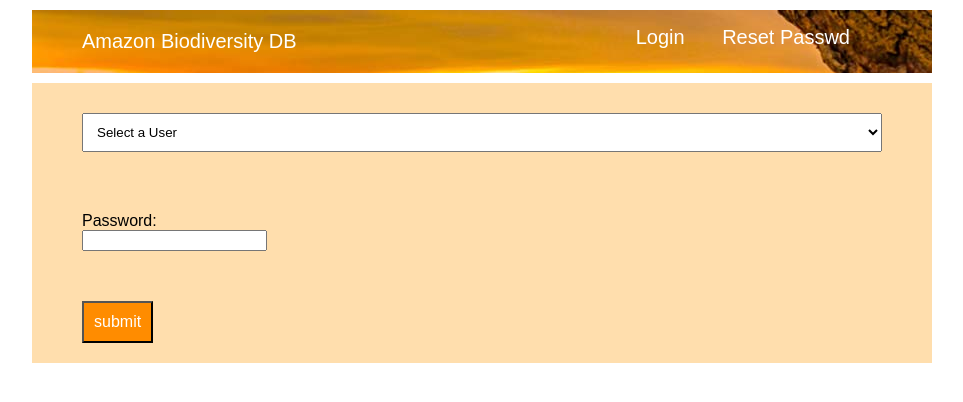
After one commit to ESS-uzh/amazon_wf, a Flask app: page / in a window 1280 px wide. The commit adds this page. Shown: the top 402 px of the page, without its empty margins (158-1121 px from the left). Run offline with Flask 2, Linux system fonts and the light colour scheme; parts of the project's set-up code (start-up, migrations or seed data) failed here and were passed over.

Commit message:
implemented login/logout logic

```diff
--- a/amazon_wf/routes.py
+++ b/amazon_wf/routes.py
@@ -1,7 +1,8 @@
 import json
 
 from flask import request
-from flask import Flask, render_template, flash, redirect, url_for
+from flask import Flask, render_template, flash, redirect, url_for, session
+from werkzeug.security import check_password_hash, generate_password_hash
 from amazon_wf import app
 
 from amazon_wf.tile import Tile
@@ -77,13 +78,53 @@ def display_discard(user_id):
         return data
 
 
+@app.route('/', methods=['GET', 'POST'])
+@app.route('/login', methods=['GET', 'POST'])
+def login():
+    if request.method == 'POST':
+        user_name = request.form.get('user_name')
+        print(user_name)
+        user_password = request.form.get('user_password')
+        if user_name and user_password:
+            user_db = User.load_by_name(user_name)
+            print(user_db._id)
+            error= None
+            if not check_password_hash(user_db.pwd, user_password):
+                error = 'Incorrect password.'
+            if error is None:
+                session.clear()
+                session['user_id'] = user_db._id
+                flash(f'Welcome {user_name}!', 'success')
+                return redirect(url_for('results', batch=1))
+            flash(error, 'danger')
+        else:
+            flash('Please select a user and insert a password', 'danger')
+
+    return render_template('login.html',
+                           users=USERS)
+@app.route('/logout')
+def logout():
+    session.clear()
+    flash(f'You have successfully logged out!', 'success')
+    return redirect(url_for('login'))
+
+@app.route('/register', methods=['GET', 'POST'])
+def register():
+    return render_template('register.html',
+                           users=USERS)
+
 @app.route('/results/<batch>', methods=['GET'])
 def results(batch):
+    user_id = session.get('user_id')
+    if not user_id:
+        return redirect(url_for('login'))
+    user_db = User.load_by_id(user_id)
     dirpath_tiles = Location.get_dirpath_from_loc(batch)
     data = display_results(batch)
     return render_template('result.html',
                            batch=batch,
                            data=data,
+                           user_name=user_db.name,
                            dirpath_tiles=dirpath_tiles,
                            batches=BATCHES,
                            users=USERS)
@@ -91,17 +132,17 @@ def results(batch):
 
 @app.route('/availables/<batch>', methods=['GET', 'POST'])
 def availables(batch):
+    user_id = session.get('user_id')
+    if not user_id:
+        return redirect(url_for('login'))
+    user_db = User.load_by_id(user_id)
     dirpath_tiles = Location.get_dirpath_from_loc(batch)
     data = display_availables(batch, proc_status='pca')
-    print(batch)
     if request.method == 'POST':
         print(batch)
-        user_name = request.form.get('user')
-        print(user_name)
         tiles_name = request.form.getlist('tile')
         print(tiles_name)
-        if user_name and tiles_name:
-            user_db = User.load_by_name(user_name)
+        if tiles_name:
             for tile_name in tiles_name:
                 tile_db = Tile.load_by_tile_name(tile_name)
                 if tile_db.user_id:
@@ -112,24 +153,27 @@ def availables(batch):
             flash('Tiles selected for batch {}'.format(batch), 'success')
             return redirect(url_for('results', batch=batch))
         else:
-            flash('Please select user and tile/s!', 'danger')
+            flash('Please select tile/s!', 'danger')
 
     return render_template('available.html',
                         batch=batch,
                         data=data,
+                        user_name=user_db.name,
                         dirpath_tiles=dirpath_tiles,
-                        batches=BATCHES,
-                        users=USERS)
+                        batches=BATCHES)
 
 
 @app.route('/update/<user_name>', methods=['GET', 'POST'])
 def update(user_name):
-    user = User.load_by_name(user_name)
+    user_id = session.get('user_id')
+    if not user_id:
+        return redirect(url_for('login'))
+    user_db = User.load_by_id(user_id)
     if request.method == 'POST':
         tile_name = request.form.get('tile')
         if not tile_name:
             flash('Please select a tile!', 'danger')
-            return redirect(url_for('update', user_name=user_name))
+            return redirect(url_for('update', user_name=user_db.name))
         tile_db = Tile.load_by_tile_name(tile_name)
         tile_id = tile_db.get_tile_id()
         bio_db = Biodivmap.load_by_tile_id(tile_id)
@@ -145,12 +189,12 @@ def update(user_name):
                 bio_db.update_proc_status('pca')
             flash('Tile: {} discarded!'.format(tile_name), 'success')
         return redirect(url_for('results', batch=batch))
-    data_to_update = display_update(user._id)
+    data_to_update = display_update(user_db._id)
     print(data_to_update)
-    data_to_discard = display_discard(user._id)
+    data_to_discard = display_discard(user_db._id)
     print(data_to_discard)
     return render_template('update.html',
-                           user_name=user_name,
+                           user_name=user_db.name,
                            data_update=data_to_update,
                            data_discard=data_to_discard,
                            batches=BATCHES,
--- a/amazon_wf/static/style.css
+++ b/amazon_wf/static/style.css
@@ -15,6 +15,20 @@
   text-align: center;
   /*padding: 14px 16px;*/
   text-decoration: none;
+}
+
+.navbar_right {
+  float: right;
+  padding: 16px 16px;
+  overflow: 5px;
+}
+
+.links {
+  color: white;
+  padding: 16px 16px;
+  text-decoration: none;
+  background-color: inherit;
+  font-family: inherit; /* Important for vertical align on mobile phones */
 }
 
 /* The dropdown container */
@@ -82,11 +96,11 @@
 .content_section_one{
   text-decoration: none;
   font-family: Arial;
-  margin: 10px 10px 50px 10px;
   font-size: 20px;
 }
 
 .content_section_two{
+  margin: 50px 0px 0px 0px;
   /*text-align: center;*/
   text-decoration: none;
   font-family: Arial;
@@ -108,6 +122,18 @@ select {
  padding: 10px 10px;
  margin: 10px 0;
  box-sizing: border-box;
+}
+
+.submit__btn{
+  background-color: #FF8C00; /* Oranged */
+  color: white;
+  margin: 50px 0px 0px 0px;
+  padding: 10px 10px 10px 10px;
+  text-align: right;
+  text-decoration: none;
+  display: inline-block;
+  font-size: 16px;
+  /*float: right;*/
 }
 
 .availables__btn{
--- /dev/null
+++ b/amazon_wf/templates/login.html
@@ -0,0 +1,56 @@
+<!doctype html>
+<html lang="en">
+  <head>
+      <meta charset="UTF-8">
+      <meta name="viewport" content=width=device-width, initial-scale=1.0">
+      <link rel="stylesheet" href="../static/style.css" />
+      <title>AmazonDB</title>
+  </head>
+
+<body>
+<div class="navbar">
+  <div class="title">
+    <p> Amazon Biodiversity DB </p>
+  </div>
+  <div class="navbar_right">
+      <a class="links" href="{{ url_for('login') }}">Login</a>
+      <a class="links" href="{{ url_for('register') }}">Reset Passwd</a>
+  </div>
+</div>
+
+<div class="main_div">
+  {% with messages = get_flashed_messages(with_categories=true) %}
+    {% if messages %}
+      {% for category, message in messages %}
+      <div class="{{ category }}" >
+        {{ message }}
+      </div>
+      {% endfor %}
+    {% endif %}
+  {% endwith %}
+
+  <div class="content_section_one">
+    <form action="{{ url_for('login') }}" method="POST">
+      <div class="select__user">
+        <select name="user_name" place>
+        <option value="" disabled selected>Select a User</option>
+          {% for usr in users %}
+          <option value="{{ usr }}">{{ usr }}</a>
+          {% endfor %}
+        </select>
+      </div>
+
+  </div>
+
+  <div class="content_section_two">
+      <label>
+          Password:<br />
+        <input type="password" name="user_password">
+      </label><br />
+      <button class="submit__btn" type="submit" name="action" value="update">submit</button>
+      </form>
+  </div>
+
+</div>
+</body>
+</html>
```
Also changed, not shown: amazon_wf/templates/available.html (+1 -7 lines), amazon_wf/templates/layout.html (+3 -4 lines), amazon_wf/templates/register.html (added, +55 -0 lines), amazon_wf/templates/up_bk.html (deleted, +0 -41 lines), amazon_wf/user.py (+8 -4 lines).
